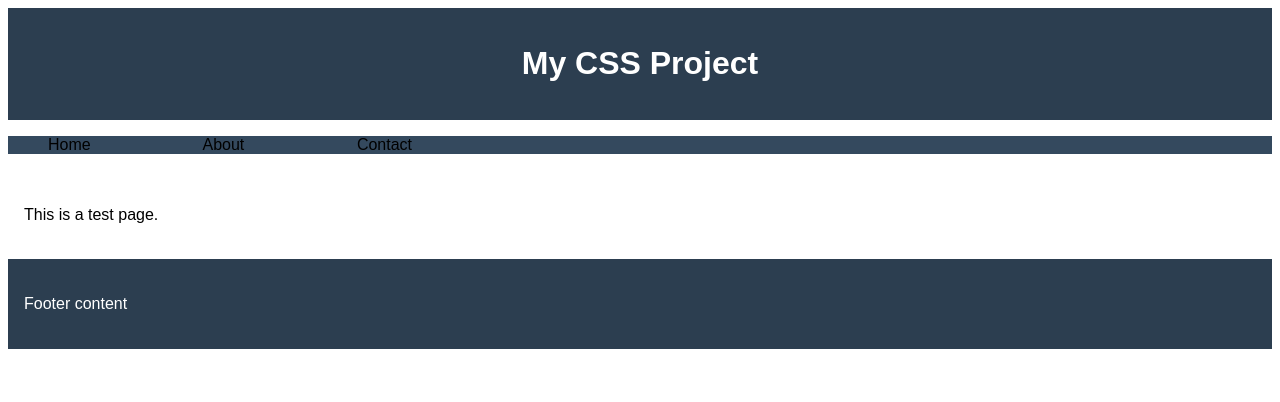
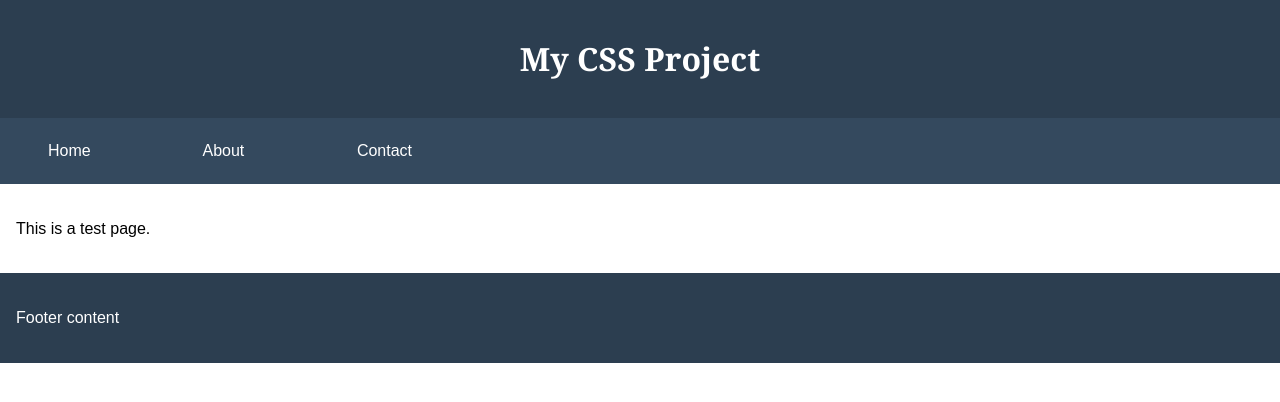
Before and after one commit to thenguyen09122006-sudo/css-project, a plain HTML site: page index.html in a window 1280 px wide. Drawn offline with Linux system fonts and the light colour scheme.

Commit message:
Update style.css

```diff
--- a/style.css
+++ b/style.css
@@ -1,16 +1,32 @@
+
 body {
-  font-family: Arial, sans-serif;
+  font-family: Arial, Helvetica, sans-serif;
   font-size: 16px;
+  margin: 0;
+  background-color: #ffffff;
+  color: #000000;
 }
+
 
 header {
   background-color: #2c3e50;
+  color: #ffffff;
   padding: 1rem;
 }
 
+
 nav {
   background-color: #34495e;
+  color: #ffffff;
+  padding: 0.5rem;
 }
+
+
+nav a {
+  color: #ffffff;
+  text-decoration: none;
+}
+
 
 main {
   background-color: #ffffff;
@@ -18,21 +34,26 @@ main {
   padding: 1rem;
 }
 
+
 footer {
   background-color: #2c3e50;
   color: #ffffff;
   padding: 1rem;
 }
 
+
 li {
   display: inline-block;
   width: 150px;
 }
 
+
 h1 {
   text-align: center;
+  font-family: Georgia, "Times New Roman", serif;
   color: #ffffff;
 }
+
 
 p {
   line-height: 1.6;
```
